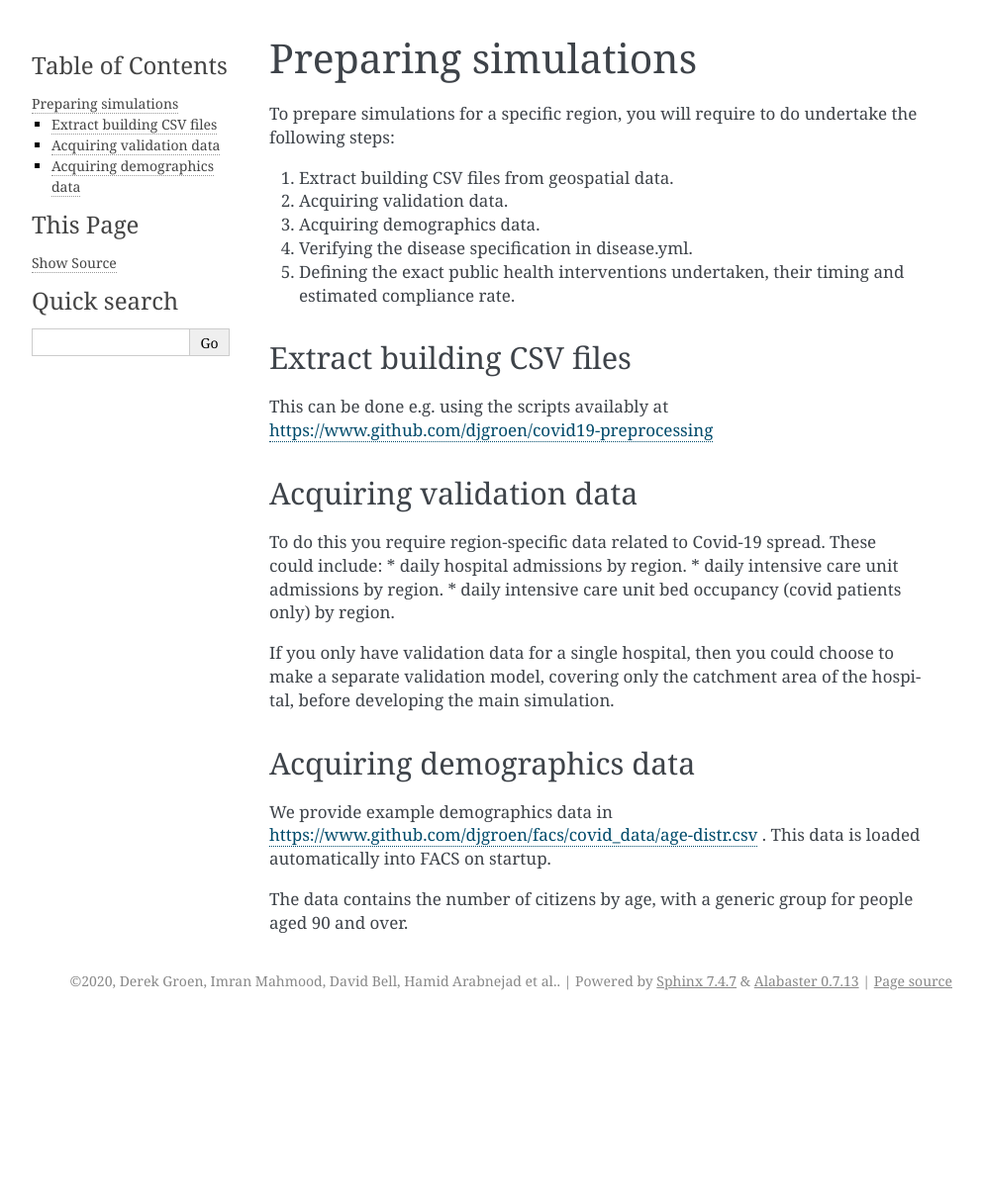
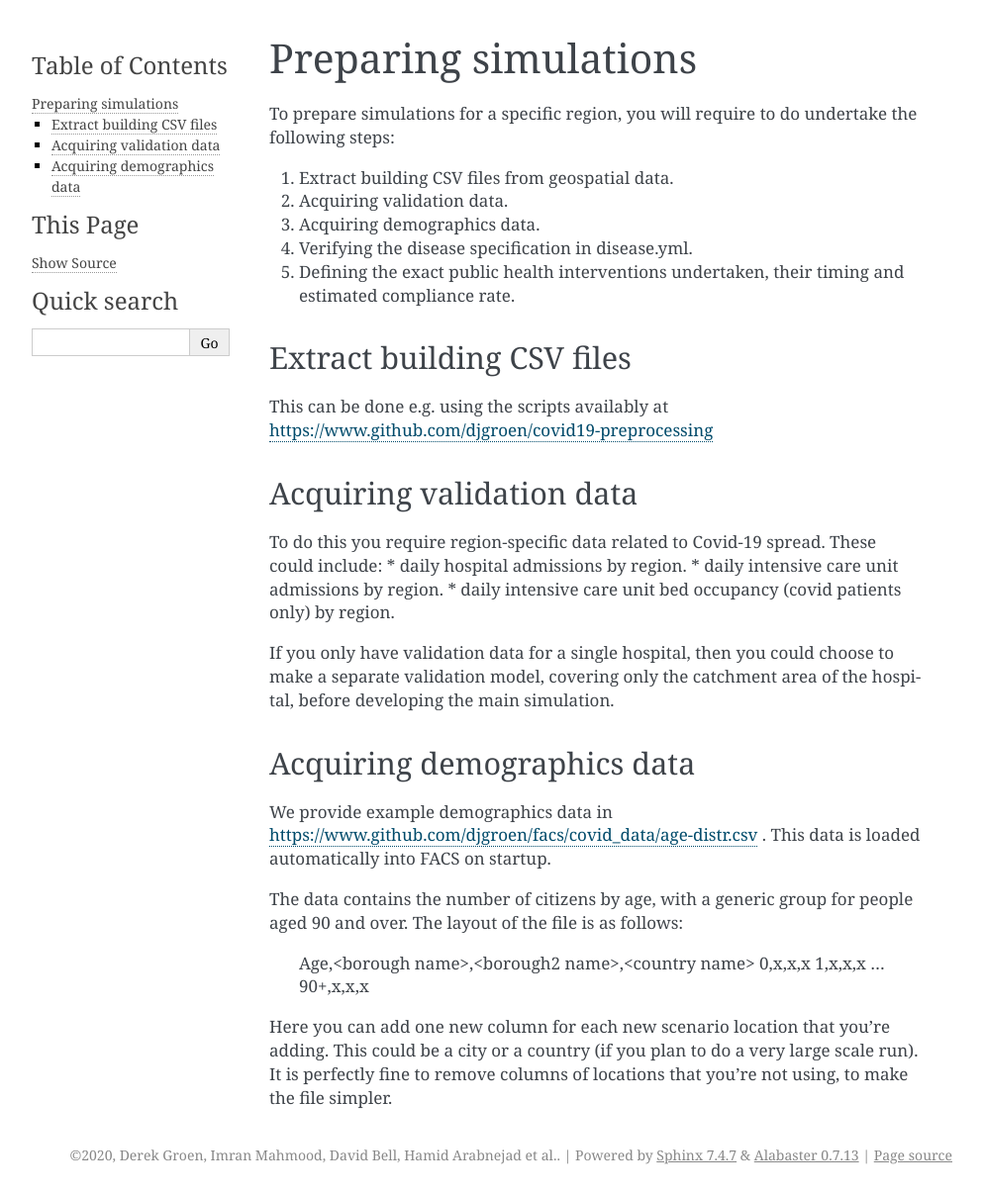
Before and after one commit to djgroen/facs, a Sphinx documentation site: the page built from docs/preparation.rst, in a window 1280 px wide. Shown: the whole page at 99% size, without its empty margins (148-1141 px from the left). Built offline with Sphinx 7.4.7, drawn with Linux system fonts in a browser that asks for light colours; before the commit the page ends 1031 px from its top, so only the background shows below that.

Commit message:
Update preparation.rst

```diff
--- a/docs/preparation.rst
+++ b/docs/preparation.rst
@@ -33,3 +33,12 @@
 We provide example demographics data in https://www.github.com/djgroen/facs/covid_data/age-distr.csv . This data is loaded automatically into FACS on startup.
 
 The data contains the number of citizens by age, with a generic group for people aged 90 and over.
+The layout of the file is as follows:
+
+    Age,<borough name>,<borough2 name>,<country name>
+    0,x,x,x
+    1,x,x,x
+    ...
+    90+,x,x,x
+
+Here you can add one new column for each new scenario location that you're adding. This could be a city or a country (if you plan to do a very large scale run). It is perfectly fine to remove columns of locations that you're not using, to make the file simpler.
```
